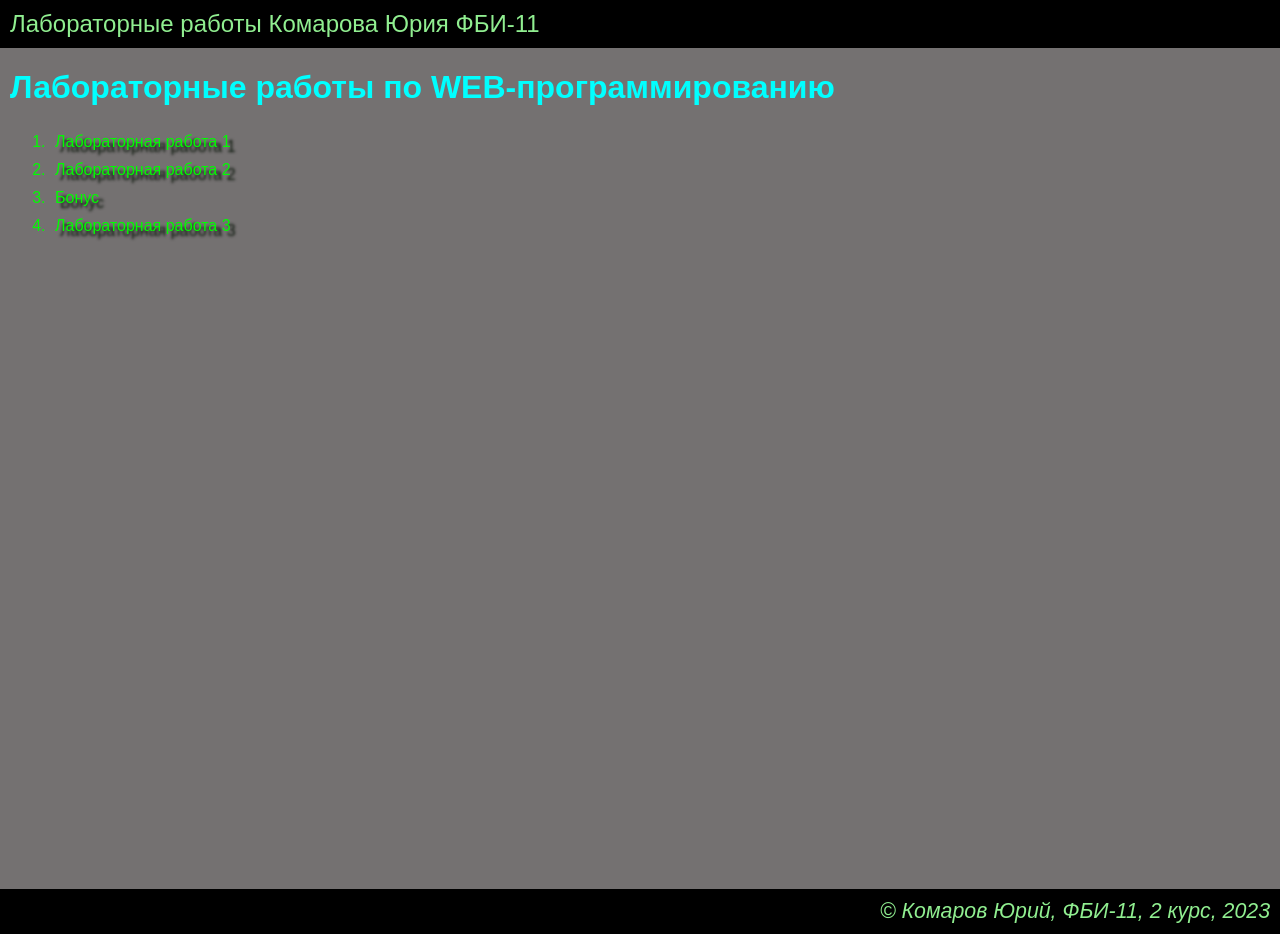
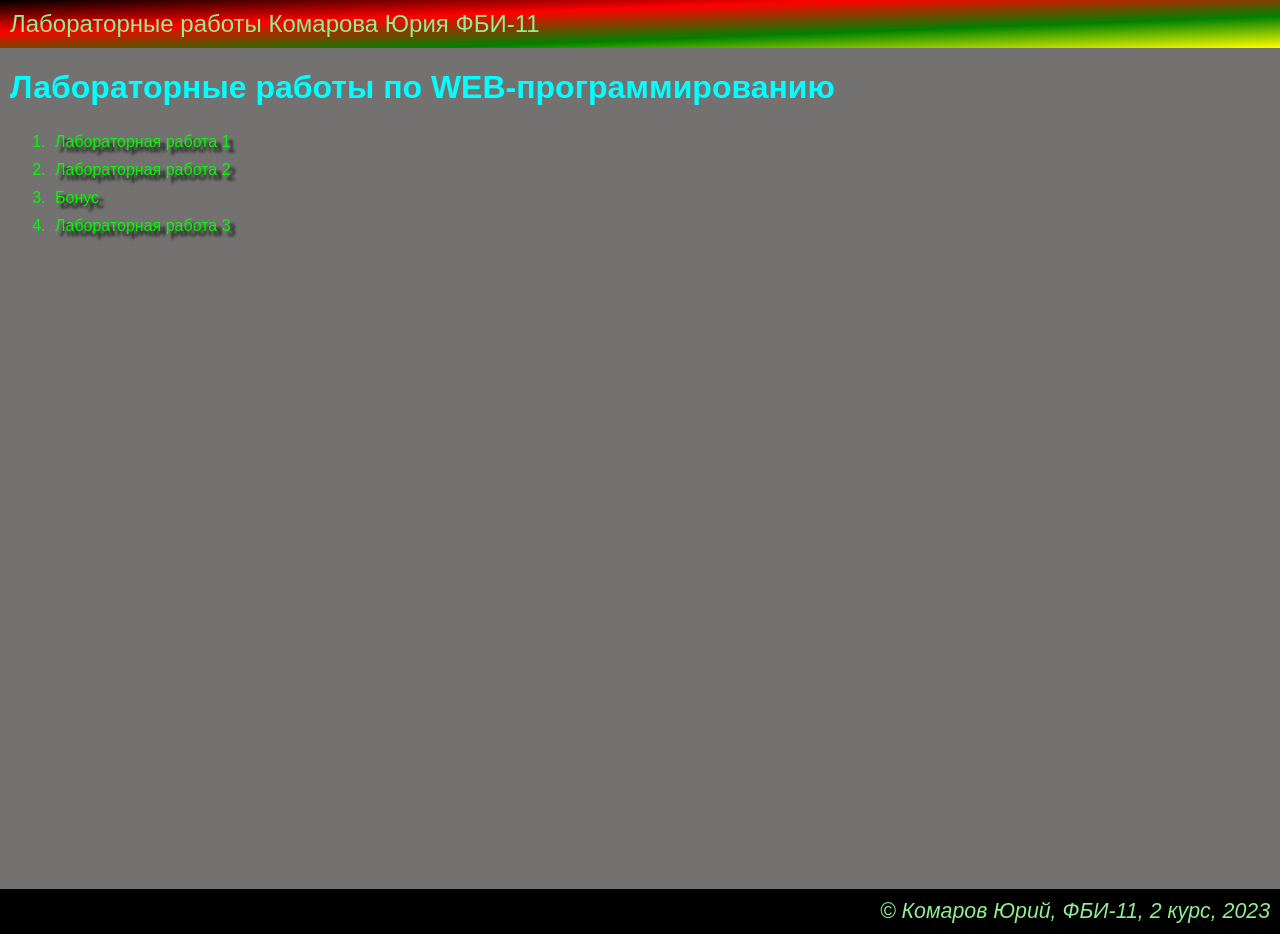
Before and after one commit to Assin0/web-programming-labs, a plain HTML site: page index.html in a window 1280 px wide. Drawn offline with Linux system fonts and the light colour scheme.

Commit message:
Градиент

```diff
--- a/main.css
+++ b/main.css
@@ -6,7 +6,7 @@ body {
 }
 
 header {
-    background-color: black;
+    background: linear-gradient(to right bottom, black, red, green, yellow);
     color: lightgreen;
     padding: 10px;
     font-size: 16pt;
```
